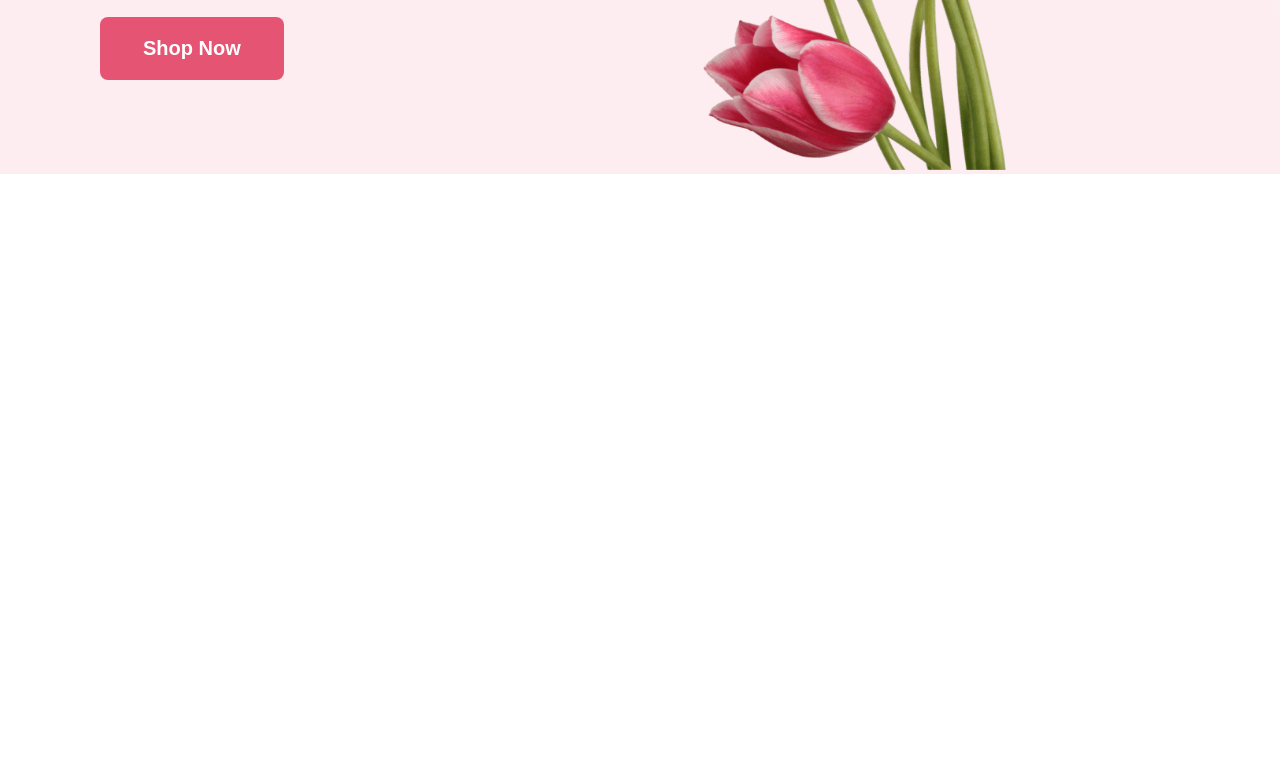
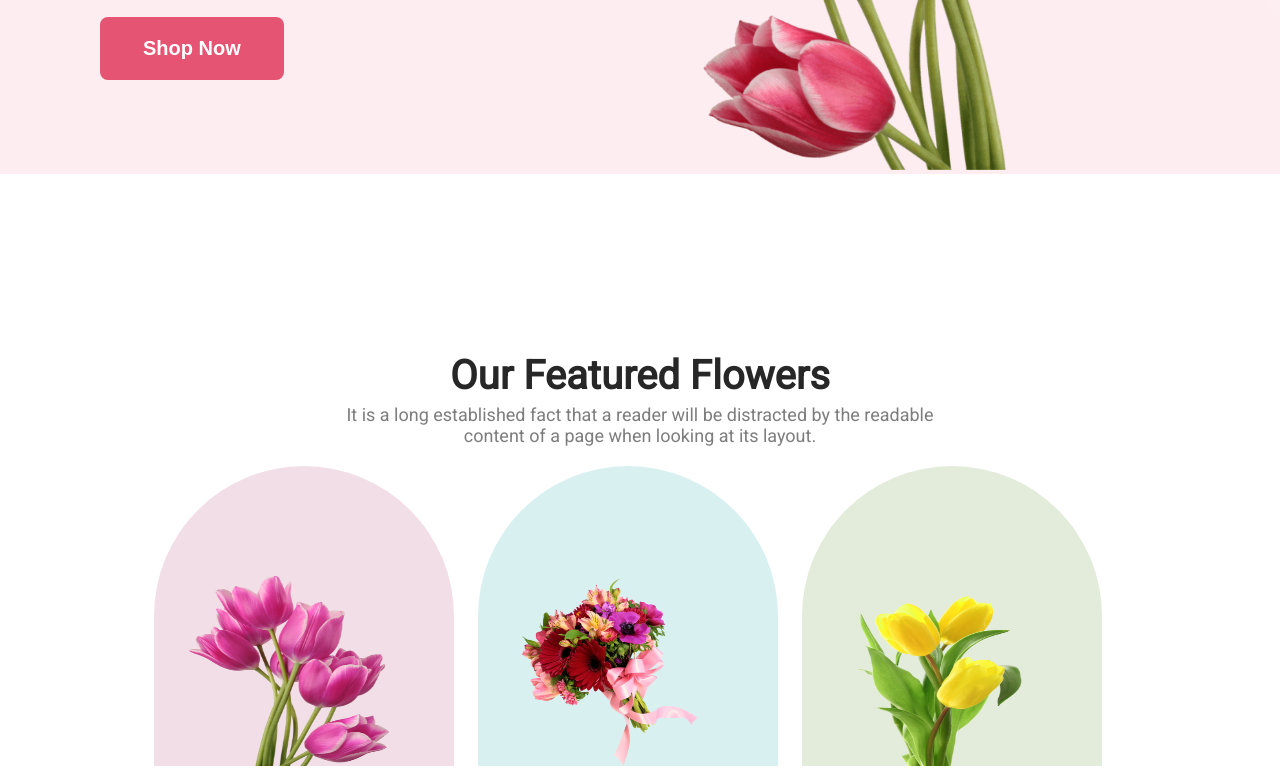
Before and after one commit to meskatabusayed/Meskat-First-Assignment_PH, a plain HTML site: page index.html in a window 1280 px wide. Shown: the part 494-1264 px from the top of the page. Before the commit the page ends 800 px from the top, so only its background shows below. Drawn offline with Linux system fonts and the light colour scheme; a web font is replaced by a local one.

Commit message:
creat feature section

```diff
--- a/index.html
+++ b/index.html
@@ -24,7 +24,7 @@
         </div>
     </header>
     <main>
-        <!-- Feature Section
+        <!-- Feature Section -->
         <section>
             <div class="feature-container">
                 <h1 class="feature-title">Our Featured Flowers</h1>
@@ -34,15 +34,24 @@
                     <img class="feature-photo" src="./images/pngwing 6.png" alt="">
                 </div>
                 <div class="feature-content-bg0 feature-content-bg-1">
-                    <img class="feature-photo2 feature-photo" src="./images/pngwing 6.png" alt="">
+                    <img class="feature-photo2 feature-photo" src="./images/pngwing 5.png" alt="">
                 </div>
-                <div class="feature-content-bg-1">
-                    <img class="feature-photo3 feature-photo" src="./images/pngwing 6.png" alt="">
+                <div class="feature-content-bg01 feature-content-bg-1">
+                    <img class="feature-photo3 feature-photo" src="./images/pngwing 7.png" alt="">
                 </div>
             </div>
             </div>
         </section>
-        -->
+        <!-- Hot deal section -->
+        <div class="deal-container">
+            <div class="deal-content">
+                <h1 class="deal-title"></h1>
+            </div>
+            <div class="deal-img">
+
+            </div>
+        </div>
+
     </main>
     <footer>
 
--- a/style.css
+++ b/style.css
@@ -63,7 +63,11 @@ body{
 .btn{
 
 }
-/* Style Feature Section
+/* Style Feature Section */
+.feature-content{
+    display: flex;
+    justify-content: center;
+}
 .feature-container{
     margin-top: 178px;
 }
@@ -88,17 +92,17 @@ body{
     width: 300px;
     height: 300px;
     text-align: center;
+    margin-right: 24px;
 
 }
 .feature-content-bg0{
-
+    background: rgba(5, 151, 160, 0.15);
 }
-.feature-photo2{
-
+.feature-content-bg01{
+    background: rgba(71, 125, 17, 0.15);
 }
 .feature-photo{
     width: 200px;
     height: 190px;
     padding: 110px 78px 0 35px;
 }
-*/
```
